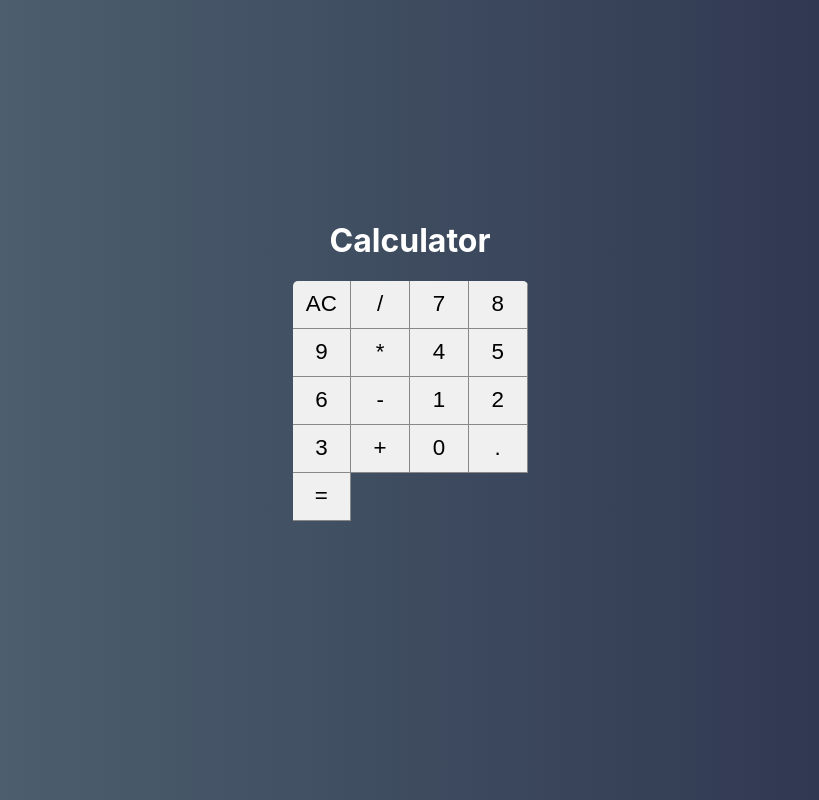
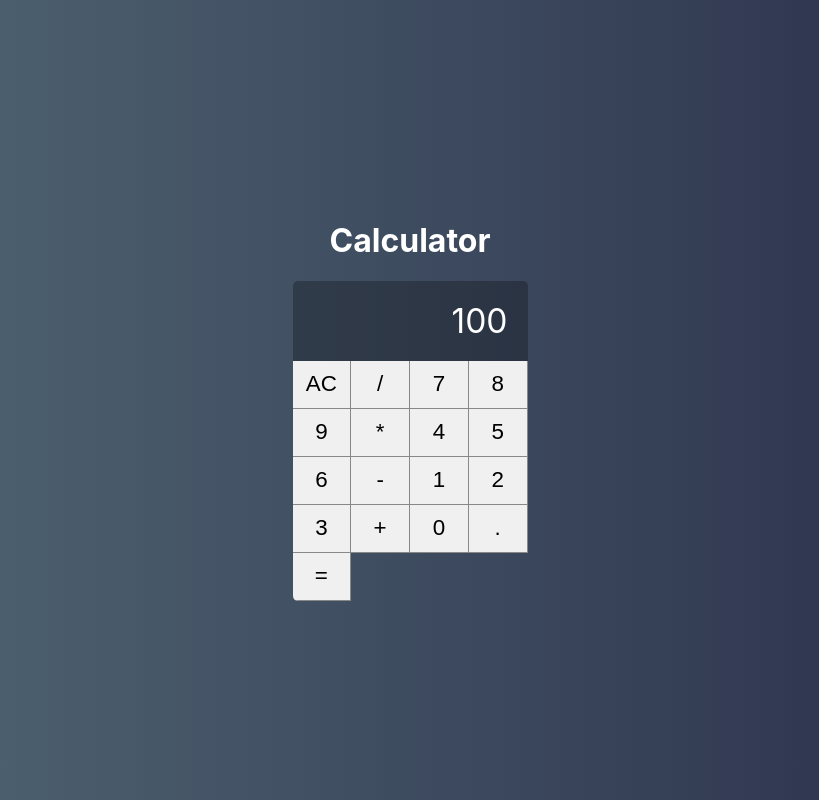
Before and after one commit to higor-silvadev/calculadora, a React (Create React App) app: page / in a window 1280 px wide. Shown: the whole page, without its empty margins (230-1049 px from the left). Built offline with nearby package versions, Linux system fonts and the light colour scheme.

Commit message:
feat: add display component

```diff
--- a/src/components/Button.jsx
+++ b/src/components/Button.jsx
@@ -1,5 +1,7 @@
-import { Component } from 'react'
 import './Button.css'
 
-export default props =>
-    <button className='button'>{props.label}</button>
+const Button = ({ label }) => (
+    <button className="button">{label}</button>
+)
+
+export default Button
--- /dev/null
+++ b/src/components/Display.css
@@ -0,0 +1,11 @@
+.display {
+    grid-column: span 4;
+    background-color: #0004;
+
+    display: flex;
+    justify-content: flex-end;
+    align-items: center;
+    padding: 20px;
+    font-size: 2.1em;
+    overflow: hidden;
+}
--- /dev/null
+++ b/src/components/Display.jsx
@@ -0,0 +1,7 @@
+import './Display.css'
+
+const Display = ({ value }) => (
+    <div className="display">{value}</div>
+)
+
+export default Display
--- a/src/main/Calculator.css
+++ b/src/main/Calculator.css
@@ -6,5 +6,5 @@
 
     display: grid;
     grid-template-columns: repeat(4, 25%);
-    grid-template-rows: 48px 48px 48px 48px 48px;
+    grid-template-rows: 1fr 48px 48px 48px 48px 48px;
 }
--- a/src/main/Calculator.jsx
+++ b/src/main/Calculator.jsx
@@ -2,11 +2,13 @@
 import './Calculator.css'
 
 import Button from '../components/Button'
+import Display from '../components/Display'
 
 export default class Calculator extends Component {
     render() {
         return (
             <div className="calculator">
+                <Display value={100} />
                 <Button label="AC" />
                 <Button label="/" />
                 <Button label="7" />
```
